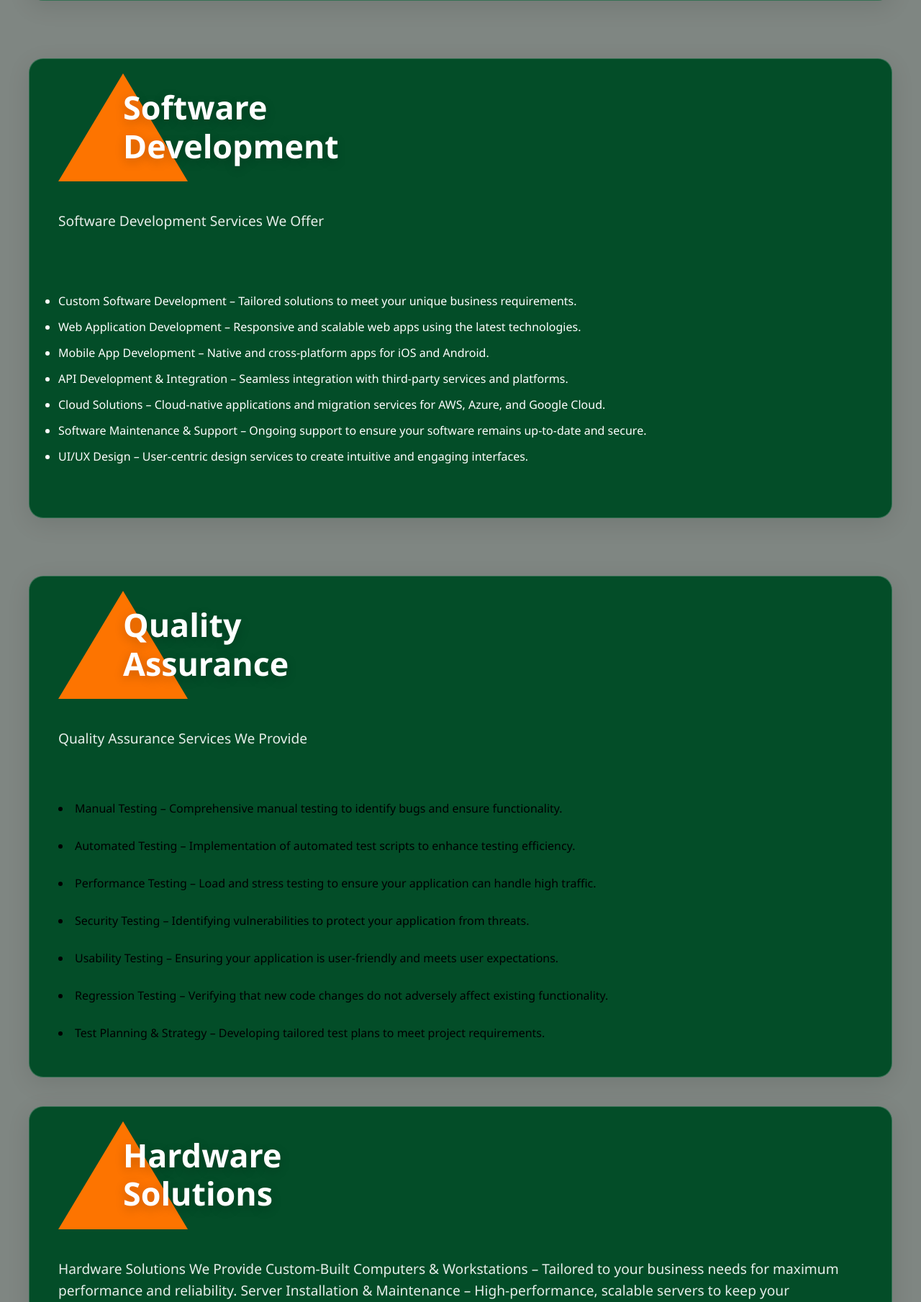
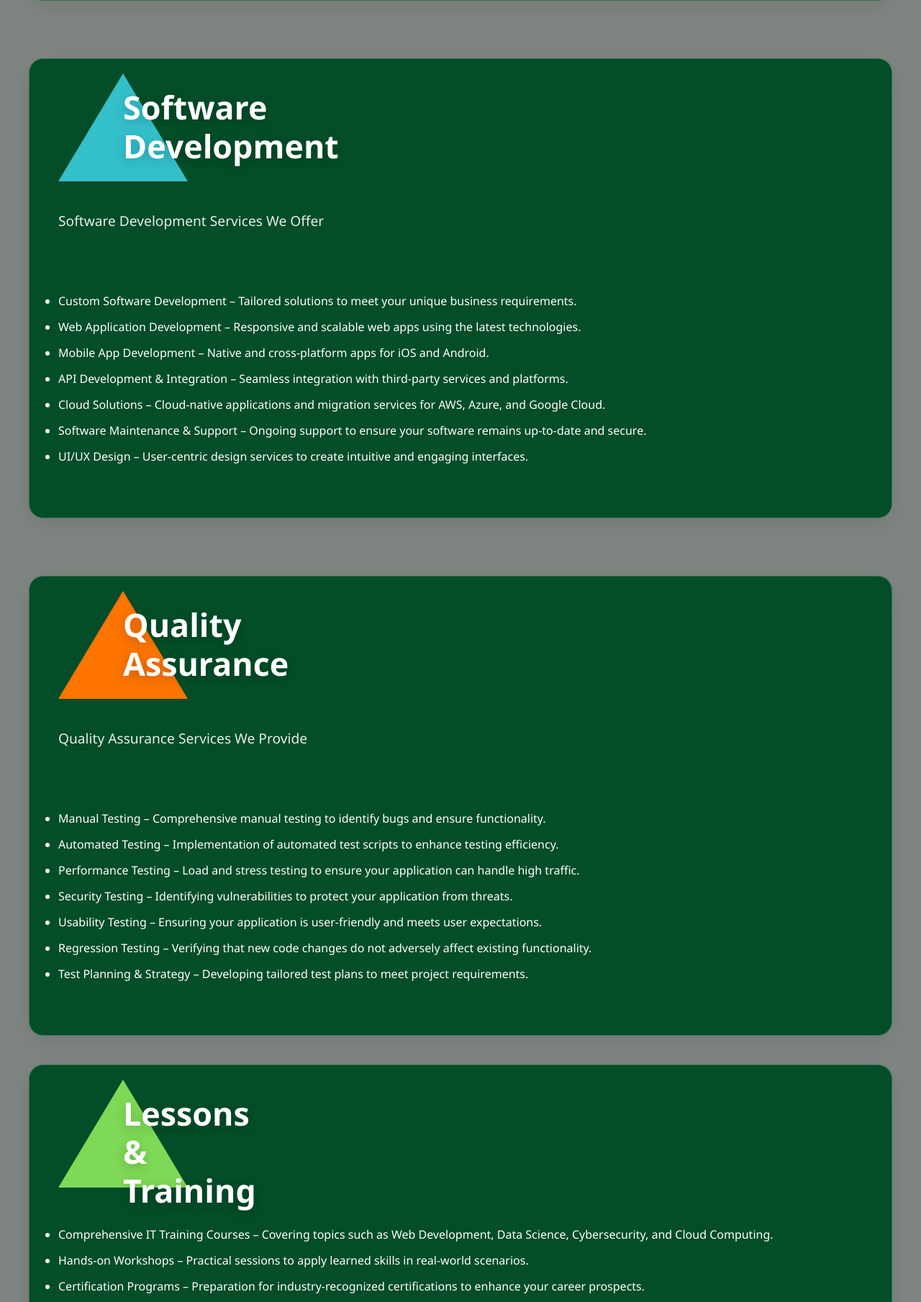
Before and after one commit to Codritive/Frontend, a Django app: page /service/ in a window 1280 px wide. Shown: the part 685-2494 px from the top of the page at 72% size. Run offline with Django 5.2, Linux system fonts and the light colour scheme; data comes from the database, SQL or seed files in the repository; both versions use the stored data as it was after the commit.

Commit message:
Add data in database

```diff
--- a/codritive/core/static/templatemo-glossy-touch.css
+++ b/codritive/core/static/templatemo-glossy-touch.css
@@ -47,6 +47,7 @@ body {
     animation: float 6s ease-in-out infinite;
     box-shadow: 0 8px 32px rgb(255, 0, 0);
 }
+
 .shape:nth-child(1) {
     width: 120px;
     height: 80px;
@@ -55,6 +56,7 @@ body {
     left: 10%;
     animation-delay: 0s;
     transform: rotate(15deg);
+    border-bottom: 100px solid #FD7400;
 }
 .shape:nth-child(2) {
     width: 90px;
@@ -82,6 +84,7 @@ body {
     right: 30%;
     animation-delay: 1s;
     transform: rotate(-10deg);
+    border-bottom: 100px solid #FD7400;
 }
 .shape:nth-child(5) {
     width: 110px;
@@ -153,7 +156,13 @@ nav {
     align-items: center;
     gap: 15px;
     cursor: pointer;
+    height: 40px; /* Adjust height as needed */
+    width: auto; /* Maintain aspect ratio */
+    display: flex;
+    align-items: center;
+    justify-content: center;
 }
+
 .logo-icon {
     width: 64px;
     height: 64px;
--- a/codritive/core/templates/core/base.html
+++ b/codritive/core/templates/core/base.html
@@ -32,18 +32,14 @@
     box-shadow: none; /* optional: remove shadow or add custom */
     animation: float 6s ease-in-out infinite;
 }
-.shape:nth-child(1) {
-    border-bottom: 100px solid #FD7400; /* red */
-}
+
 .shape:nth-child(2) {
     border-bottom: 100px solid #7ED956; /* green */
 }
 .shape:nth-child(3) {
     border-bottom: 100px solid #7ed956; /* yellow */
 }
-.shape:nth-child(4) {
-    border-bottom: 100px solid #FD7400; /* blue */
-}
+
 .shape:nth-child(5) {
     border-bottom: 100px solid #33C0CB; /* pink */
 }
--- a/codritive/core/templates/core/service.html
+++ b/codritive/core/templates/core/service.html
@@ -29,7 +29,7 @@
                         <span style="display:inline-block; width: 0; height: 0;
                             border-left: 90px solid transparent;
                             border-right: 90px solid transparent;
-                            border-bottom: 150px solid #FD7400;">
+                            border-bottom: 150px solid #33C0CB">
                             <h1>Software Development</h1>
                         </span>
                         <p>Software Development Services We Offer</p>
@@ -53,6 +53,7 @@
                         <h1>Quality Assurance</h1>
                     </span>
                     <p>Quality Assurance Services We Provide</p>
+                    <ul>
                         <li>Manual Testing – Comprehensive manual testing to identify bugs and ensure functionality.</li>
                         <li>Automated Testing – Implementation of automated test scripts to enhance testing efficiency.</li>
                         <li>Performance Testing – Load and stress testing to ensure your application can handle high traffic.</li>
@@ -60,31 +61,24 @@
                         <li>Usability Testing – Ensuring your application is user-friendly and meets user expectations.</li>
                         <li>Regression Testing – Verifying that new code changes do not adversely affect existing functionality.</li>
                         <li>Test Planning & Strategy – Developing tailored test plans to meet project requirements.</li>
+                    </ul>
                 </section>
                 <section class="hero glass">
                 <span style="display:inline-block; width: 0; height: 0;
                 border-left: 90px solid transparent;
                 border-right: 90px solid transparent;
-                border-bottom: 150px solid #FD7400;">
-                <h1>Hardware Solutions</h1>
+                border-bottom: 150px solid #7ED956">
+                <h1>Lessons & Training</h1>
                 </span>
-                <p>Hardware Solutions We Provide
-
-                Custom-Built Computers & Workstations – Tailored to your business needs for maximum performance and reliability.
-
-                Server Installation & Maintenance – High-performance, scalable servers to keep your operations running smoothly.
-
-                Networking Equipment Setup – Routers, switches, firewalls, and cabling for a secure and stable network.
-
-                Point of Sale (POS) Systems – Reliable hardware for retail and hospitality businesses.
-
-                Peripheral Devices – Printers, scanners, monitors, and accessories for efficient workflow.
-
-                Data Storage Solutions – NAS, SAN, and external drives for secure data management.
-
-                Upgrades & Repairs – Component upgrades and professional repair services to extend hardware life.
-
-                IT Infrastructure Design – End-to-end planning and installation of your office’s hardware environment.</p>
+                <ul>
+                    <li>Comprehensive IT Training Courses – Covering topics such as Web Development, Data Science, Cybersecurity, and Cloud Computing.</li>
+                    <li>Hands-on Workshops – Practical sessions to apply learned skills in real-world scenarios.</li>
+                    <li>Certification Programs – Preparation for industry-recognized certifications to enhance your career prospects.</li>
+                    <li>Corporate Training Solutions – Customized training programs tailored to your organization's needs.</li>
+                    <li>Online Learning Platform – Flexible access to courses and materials from anywhere at any time.</li>
+                    <li>Expert Instructors – Learn from industry professionals with real-world experience.</li>
+                    <li>Career Support & Mentorship – Guidance and support to help you achieve your professional goals.</li>
+                </ul>
                 </section>
             </section>
 
```
Also changed, not shown: codritive/db.sqlite3, codritive/media/course_images/CyberSec.jpg (added), codritive/media/course_images/IMG_8570_tCfFFjJ.PNG (added), codritive/media/course_images/UX-UI-Design-1536x960.jpg (added), codritive/media/course_images/m_DLsxGKt.JPG (added), codritive/media/course_images/photo_2025-08-24_23-04-10.jpg (added), codritive/media/logo_images/codritive_transparent_vYbtZlx.png (added), codritive/media/team_images/me_QTsJ380.jpg (added), codritive/media/team_images/photo_2024-05-13_22-15-37.jpg (added), codritive/media/team_images/photo_2025-08-24_23-04-10.jpg (added), codritive/media/team_images/photo_2025-08-24_23-04-10_16IGQB3.jpg (added). Lines whose indentation alone changed are shown as unchanged.
